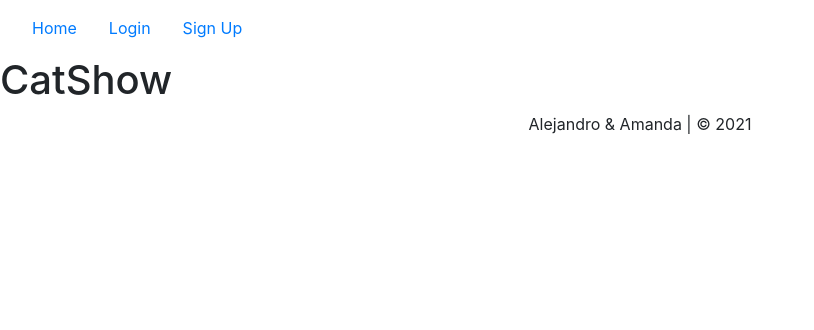
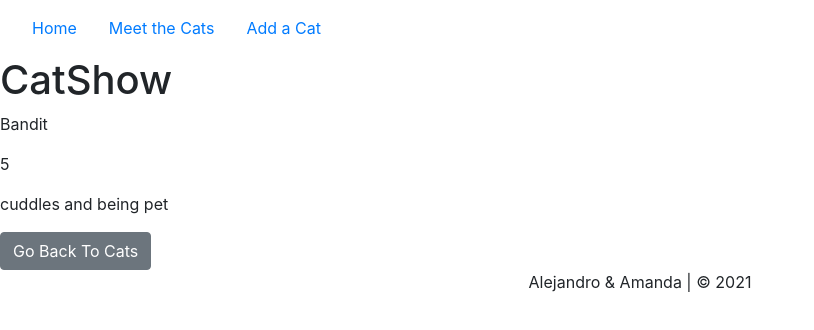
Before and after one commit to learn-academy-2020-echo/cat-tinder-frontend-amanda-alejandro, a React (Create React App) app: page /catshow/1 in a window 1280 px wide. Shown: the top 330 px of the page, without its empty margins (0-814 px from the left). Built offline with nearby package versions, Linux system fonts and the light colour scheme.

Commit message:
Adds index and show page functionality

```diff
--- a/src/App.js
+++ b/src/App.js
@@ -37,8 +37,21 @@ class App extends Component {
 				<Header />
 				<Switch>
 					<Route exact path='/' component={Home} />
-					<Route path='/catindex' component={CatIndex} />
-					<Route path='/catshow' component={CatShow} />
+
+					<Route
+						path='/catindex'
+						render={(props) => <CatIndex cats={this.state.cats}/>}
+						/>
+
+					<Route
+					path='/catshow/:id'
+					render={(props) => {
+						const id = props.match.params.id
+						let cat = this.state.cats.find((cat)=> cat.id === parseInt(id))
+						return <CatShow cat={cat}/>
+					}}
+					/>
+
 					<Route path='/catnew' component={CatNew} />
 					<Route path='/catedit' component={CatEdit} />
 					<Route component={NotFound} />
--- a/src/components/Header.js
+++ b/src/components/Header.js
@@ -8,9 +8,9 @@ class Header extends Component {
 				<Navbar bg='light' variant='light'>
 					{/* <Navbar.Brand href='#home'>Navbar</Navbar.Brand> */}
 					<Nav className='mr-auto'>
-						<NavLink href='#home'>Home</NavLink>
-						<NavLink href='#features'>Login</NavLink>
-						<NavLink href='#pricing'>Sign Up</NavLink>
+						<NavLink href='/'>Home</NavLink>
+						<NavLink href='/catindex'>Meet the Cats</NavLink>
+						<NavLink href='/catnew'>Add a Cat</NavLink>
 					</Nav>
 				</Navbar>
 			</Fragment>
--- a/src/pages/CatIndex.js
+++ b/src/pages/CatIndex.js
@@ -1,11 +1,19 @@
-import React, {Component} from 'react'
+import React, {Component, Fragment} from 'react'
 
 class CatIndex extends Component {
   render() {
     return (
-      <div>
+      <Fragment>
       <h1>CatIndex</h1>
-      </div>
+      {this.props.cats.map((cat, index) => {
+        return(
+          <a href={`/catshow/${cat.id}`}>
+          {' '}
+          <p key={index}>{cat.name}</p>
+          </a>
+        )
+      })}
+      </Fragment>
     )
   }
 }
--- a/src/pages/CatShow.js
+++ b/src/pages/CatShow.js
@@ -1,11 +1,22 @@
-import React, {Component} from 'react'
+import React, {Component,  Fragment} from 'react'
+import { Link } from 'react-router-dom'
+import { Button } from 'reactstrap'
 
 class CatShow extends Component {
   render() {
+    const {cat} = this.props
     return (
+      <Fragment>
       <div>
       <h1>CatShow</h1>
+      <p>{cat.name}</p>
+      <p>{cat.age}</p>
+      <p>{cat.enjoys}</p>
       </div>
+      <Link to='/catindex'>
+        <Button variant='primary'>Go Back To Cats</Button>
+      </Link>
+      </Fragment>
     )
   }
 }
```
Also changed, not shown: 1 other file (tests, documents, lock files or other folders).
